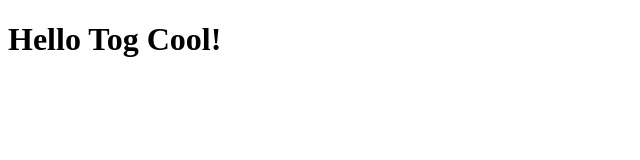
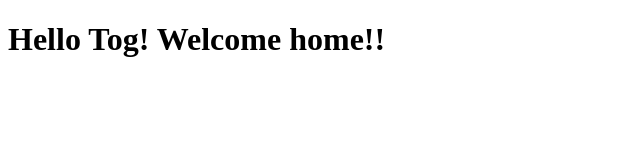
Before and after one commit to zarkasias/coursera, a plain HTML site: page index.html in a window 1280 px wide. Shown: the whole page, without its empty margins (0-640 px from the left). Drawn offline with Linux system fonts and the light colour scheme.

Commit message:
new update

```diff
--- a/index.html
+++ b/index.html
@@ -5,6 +5,6 @@
     <title>Hello tog</title>
   </head>
   <body>
-    <h1>Hello Tog Cool!</h1>
+    <h1>Hello Tog! Welcome home!!</h1>
   </body>
   </html>
```
